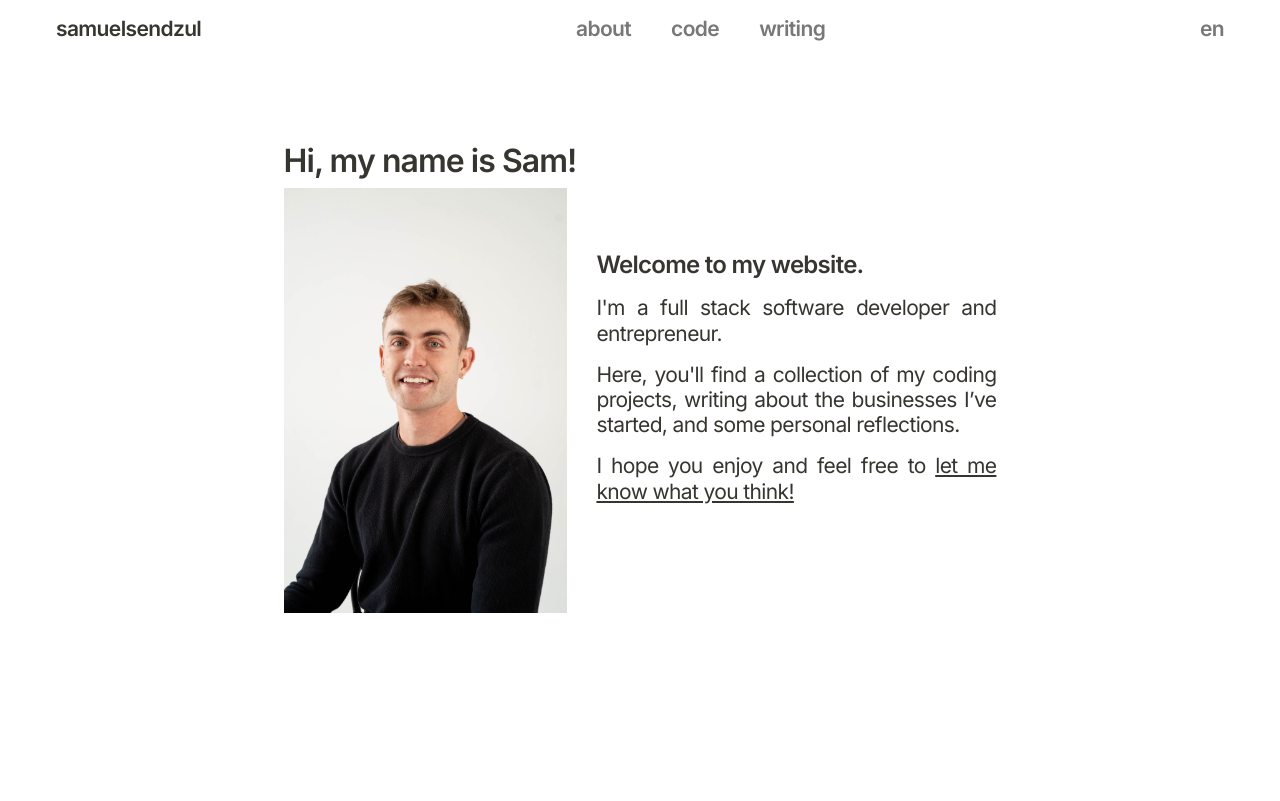
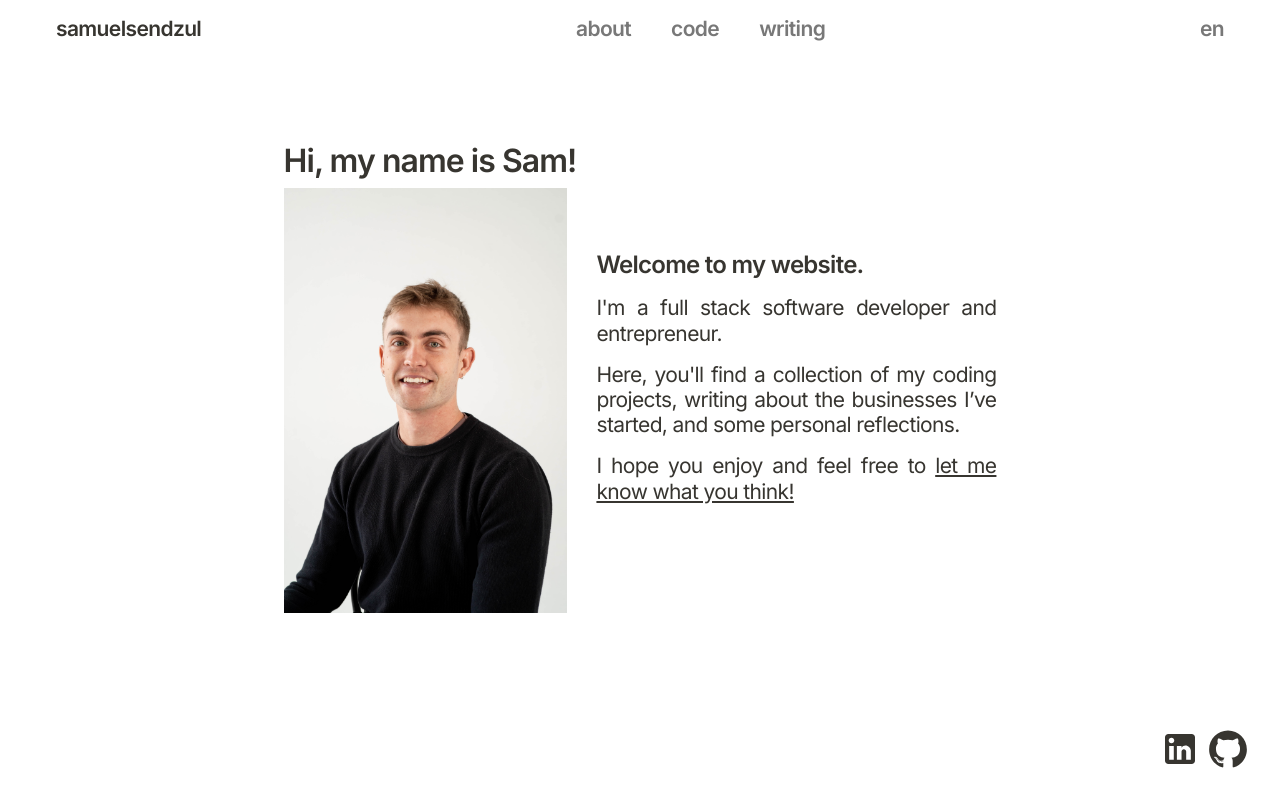
Before and after one commit to Samuel-Sendzul/samuel-sendzul, a Next.js app: page / in a window 1280 px wide. Built offline with nearby package versions, Linux system fonts and the light colour scheme.

Commit message:
feat: add footer with links to linkedin and github

```diff
--- /dev/null
+++ b/src/components/Footer.tsx
@@ -0,0 +1,30 @@
+import Image from "next/image";
+import Link from "next/link";
+
+export default function Footer() {
+  return (
+    <div className="flex flex-row justify-center md:justify-end items-center p-8">
+      <div className="flex flex-row gap-2">
+        <Link
+          href={"https://www.linkedin.com/in/samuel-sendzul/"}
+          rel="noopener noreferrer"
+          target="_blank"
+        >
+          <Image
+            src="/images/linkedin.svg"
+            width={40}
+            height={40}
+            alt="linkedin"
+          />
+        </Link>
+        <Link
+          href={"https://github.com/Samuel-Sendzul"}
+          rel="noopener noreferrer"
+          target="_blank"
+        >
+          <Image src="/images/github.svg" width={40} height={40} alt="github" />
+        </Link>
+      </div>
+    </div>
+  );
+}
--- a/src/components/Layout.tsx
+++ b/src/components/Layout.tsx
@@ -1,6 +1,7 @@
 import { Inter } from "next/font/google";
 import { ReactNode } from "react";
 import NavBar from "./NavBar";
+import Footer from "./Footer";
 
 type LayoutProps = {
   children?: ReactNode;
@@ -13,6 +14,7 @@ export default function Layout({ children }: LayoutProps) {
     <main className={`${inter.className}`}>
       <NavBar />
       {children}
+      <Footer />
     </main>
   );
 }
```
Also changed, not shown: public/images/github.svg (added), public/images/linkedin.svg (added).
